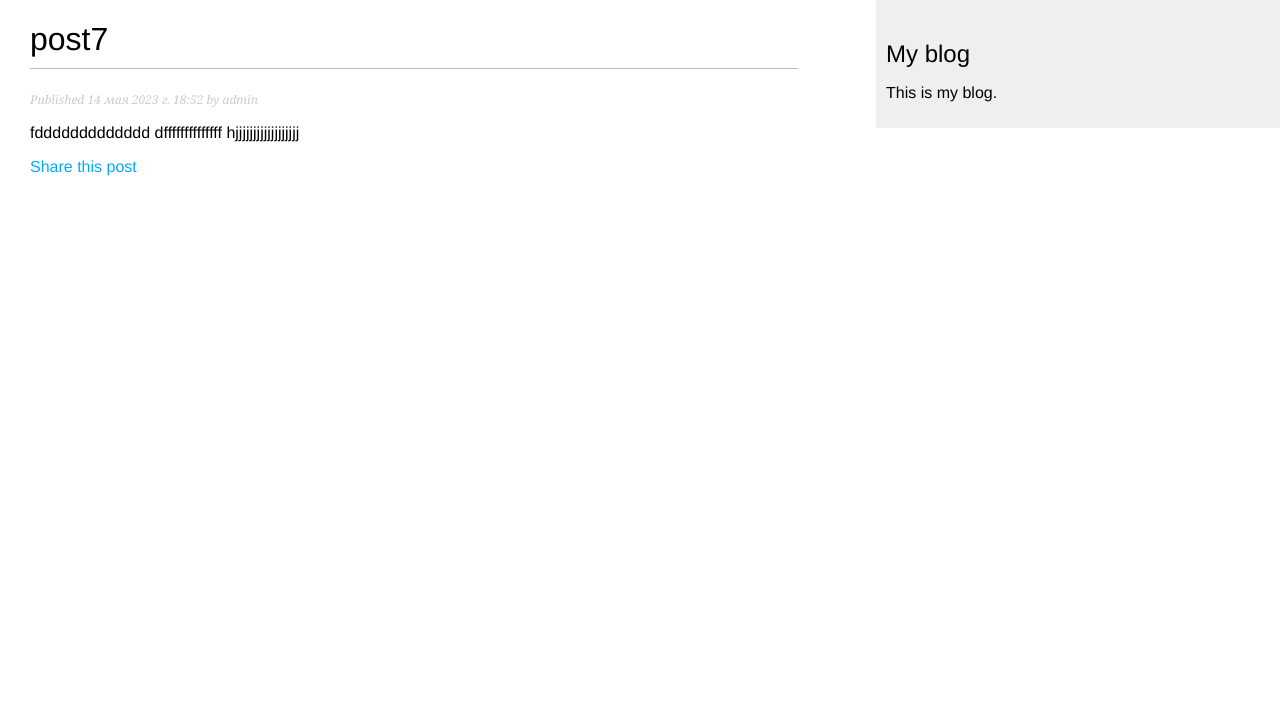
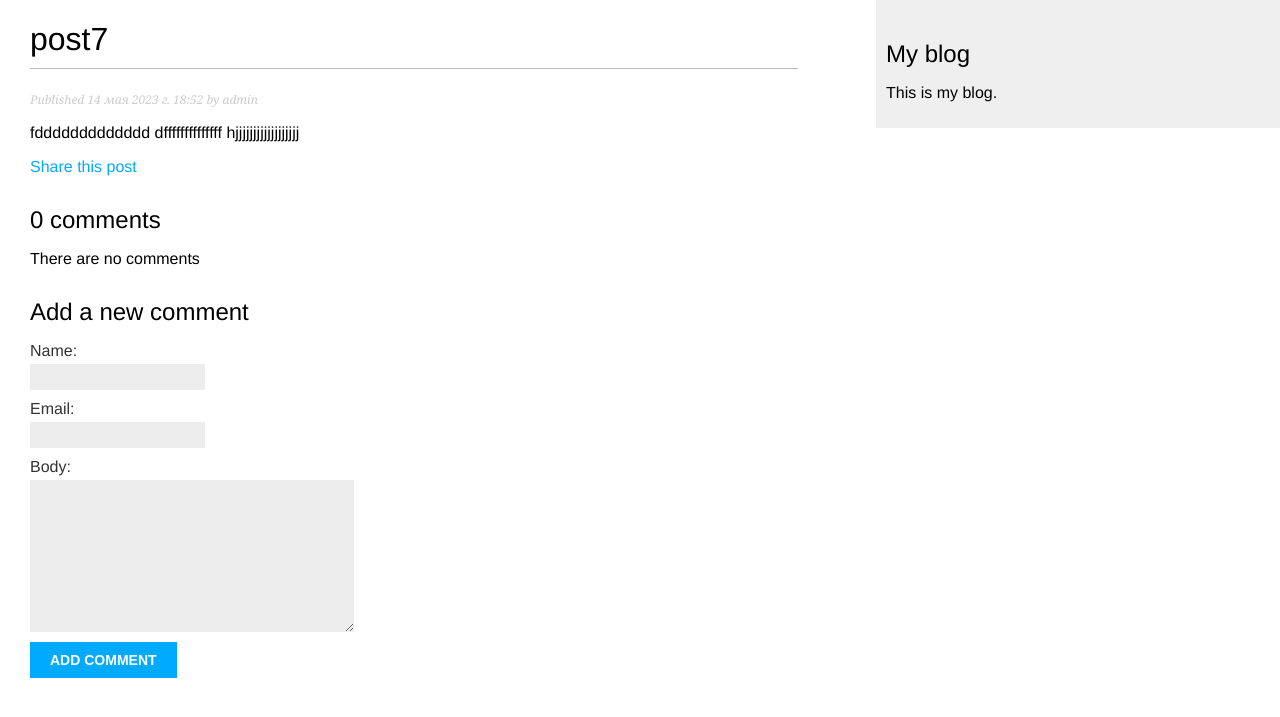
Before and after one commit to IharKuiko/Mele_blog, a Django app: a page that uses blog/templates/blog/post/detail.html in a window 1280 px wide. Shown: the top 717 px of the page. Run offline with Django 4.2, Linux system fonts and the light colour scheme; data comes from the database, SQL or seed files in the repository; both versions use the stored data as it was after the commit.

Commit message:
add comment fotm

```diff
--- a/blog/forms.py
+++ b/blog/forms.py
@@ -1,7 +1,15 @@
 from django import forms
+
+from .models import Comment
 
 class EmailPostForm(forms.Form):
     name = forms.CharField(max_length=25)
     email = forms.EmailField()
     to = forms.EmailField()
     comments = forms.CharField(required=False, widget=forms.Textarea)
+
+
+class CommentForm(forms.ModelForm):
+    class Meta:
+        model = Comment
+        fields = ['name', 'email', 'body']
--- a/blog/models.py
+++ b/blog/models.py
@@ -40,3 +40,20 @@ class Post(models.Model):
                                                  self.publish.month,
                                                  self.publish.day,
                                                  self.slug])
+
+
+class Comment(models.Model):
+    post = models.ForeignKey(Post, on_delete=models.CASCADE, related_name='comments')
+    name = models.CharField(max_length=80)
+    email = models.EmailField()
+    body = models.TextField()
+    created = models.DateTimeField(auto_now_add=True)
+    updated = models.DateTimeField(auto_now=True)
+    active = models.BooleanField(default=True)
+
+    class Meta:
+        ordering = ['created']
+        indexes = [models.Index(fields=['created']),]
+
+    def __str__(self) -> str:
+        return f"Comment by {self.name} on {self.post}"
--- a/blog/templates/blog/post/detail.html
+++ b/blog/templates/blog/post/detail.html
@@ -13,4 +13,24 @@
             Share this post
         </a>
     </p>
+    {% with comments.count as total_comments %}
+        <h2>
+            {{ total_comments }} comment{{ total_comments|pluralize }}
+        </h2>
+    {% endwith %}
+
+    {% for comment in comments %}
+        <div class="comment">
+            <p class="info">
+                Comment {{ forloop.counter }} by {{ comment.name }}
+                {{ comment.created }}
+            </p>
+            {{ comment.body|linebreaks }}
+        </div>
+    {% empty %}
+        <p>There are no comments</p>
+    {% endfor %}
+
+    {% include "blog/post/includes/comment_form.html" %}
+
 {% endblock %}
--- /dev/null
+++ b/blog/templates/blog/post/includes/comment_form.html
@@ -0,0 +1,6 @@
+<h2>Add a new comment</h2>
+<form action="{% url 'blog:post_comment' post.id %}" method="post">
+    {{ form.as_p }}
+    {% csrf_token %}
+    <p><input type="submit" value="Add comment"></p>
+</form>
--- a/blog/urls.py
+++ b/blog/urls.py
@@ -9,4 +9,5 @@ urlpatterns = [
     path('', views.PostListView.as_view(), name='post_list'),
     path('<int:year>/<int:month>/<int:day>/<slug:post>/', views.post_detail, name='post_detail'),
     path('<int:post_id>/sshare/', views.post_share, name='post_share'),
+    path('<int:post_id>/comment/', views.post_comment, name='post_comment'),
 ]
--- a/blog/views.py
+++ b/blog/views.py
@@ -2,9 +2,11 @@ from django.shortcuts import render, get_object_or_404
 from django.core.paginator import Paginator, EmptyPage, PageNotAnInteger
 from django.views.generic import ListView
 from django.core.mail import send_mail
+from django.views.decorators.http import require_POST
 
-from .models import Post
-from .forms import EmailPostForm
+
+from .models import Post, Comment
+from .forms import EmailPostForm, CommentForm
 
 class PostListView(ListView):
     queryset = Post.published.all()
@@ -32,7 +34,9 @@ def post_detail(request, year, month, day, post):
                              publish__year=year,
                              publish__month=month,
                              publish__day=day)
-    return render(request, 'blog/post/detail.html', {'post': post})
+    comments = post.comments.filter(active=True)
+    form = CommentForm()
+    return render(request, 'blog/post/detail.html', {'post': post, 'comments': comments, 'form': form})
 
 def post_share(request, post_id):
     post = get_object_or_404(Post, id=post_id, status=Post.Status.PUBLISHED)
@@ -50,3 +54,15 @@ def post_share(request, post_id):
     else:
         form = EmailPostForm()
     return render(request, 'blog/post/share.html', {'post': post, 'form': form, 'sent': sent})
+
+
+@require_POST
+def post_comment(request, post_id):
+    post = get_object_or_404(Post, id=post_id, status=Post.Status.PUBLISHED)
+    comment = None
+    form = CommentForm(data=request.POST)
+    if form.is_valid():
+        comment = form.save(commit=False)
+        comment.post = post
+        comment.save()
+    return render(request, 'blog/post/comment.html', {'post': post, 'form': form, 'comment': comment})
```
Also changed, not shown: blog/admin.py (+7 -1 lines), blog/templates/blog/post/comment.html (added, +12 -0 lines), blog/migrations/0003_comment_comment_blog_commen_created_0e6ed4_idx.py (added), db.sqlite3.
